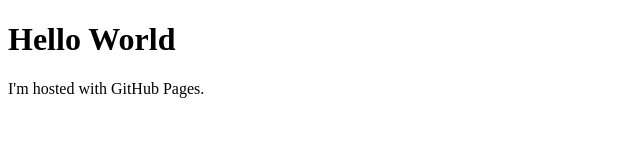
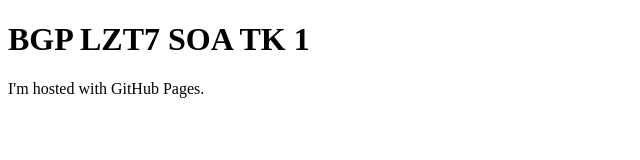
Before and after one commit to TPH-LZT7/TPH-LZT7.github.io, a plain HTML site: page index.html in a window 1280 px wide. Shown: the whole page, without its empty margins (0-640 px from the left). Drawn offline with Linux system fonts and the light colour scheme.

Commit message:
Update index.html

```diff
--- a/index.html
+++ b/index.html
@@ -1,7 +1,7 @@
 <!DOCTYPE html>
 <html>
 <body>
-<h1>Hello World</h1>
+<h1>BGP LZT7 SOA TK 1</h1>
 <p>I'm hosted with GitHub Pages.</p>
 </body>
 </html>
```
